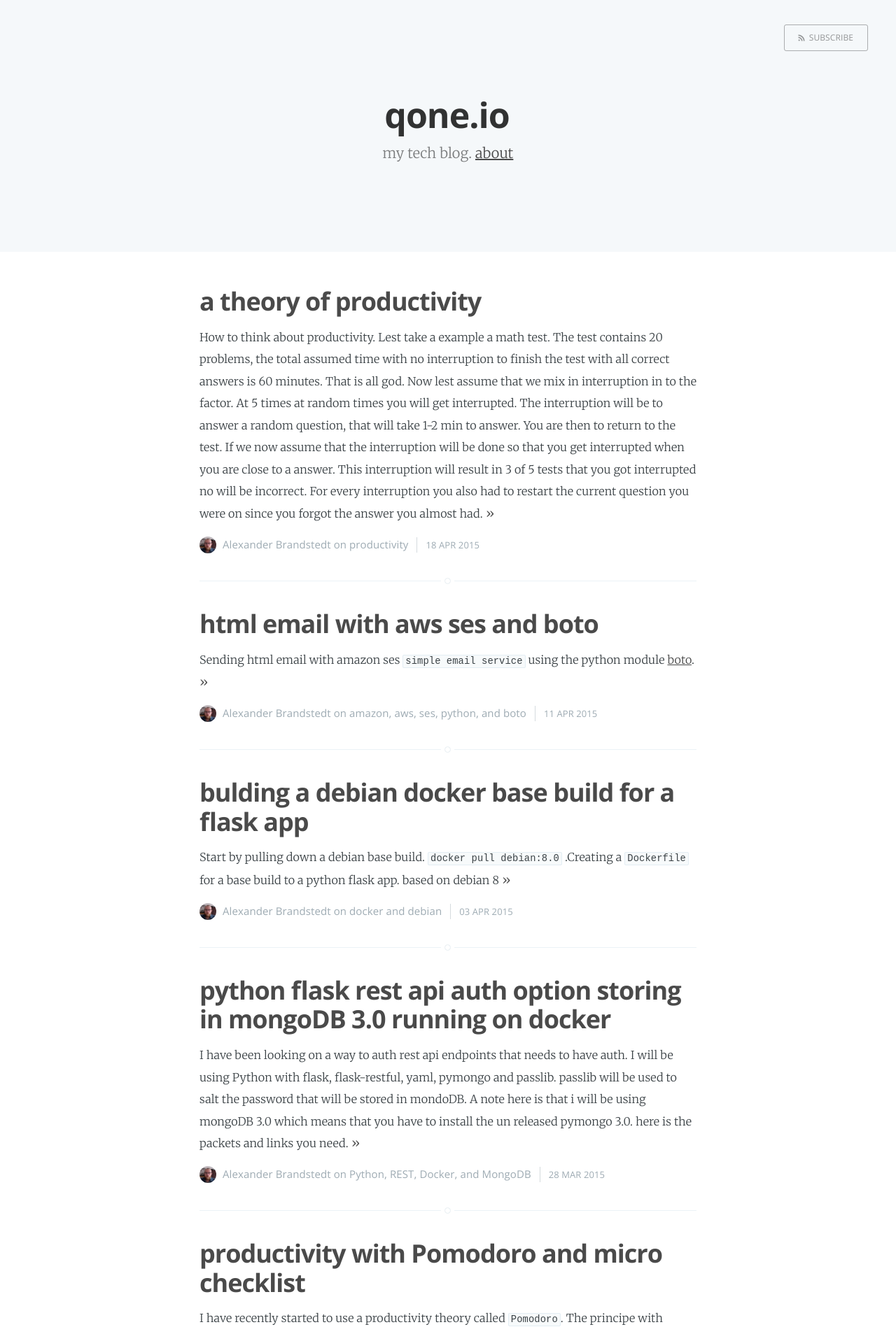
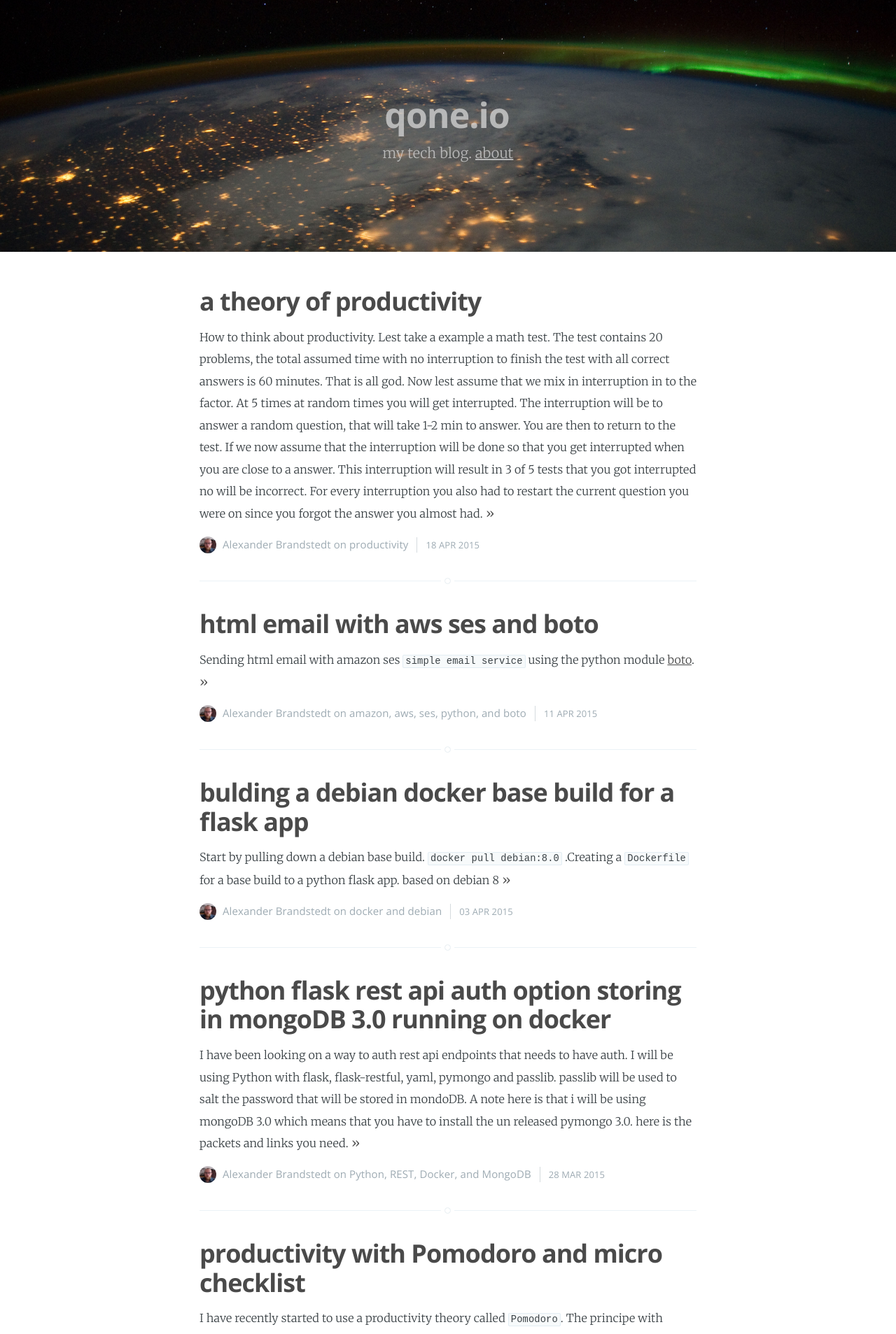
Before and after one commit to mad01/mad01.github.io, a Jekyll site: the page built from index.html, in a window 1280 px wide. Shown: the top 1907 px of the page at 70% size. Built offline with Jekyll 4.4.1, drawn with Linux system fonts in a browser that asks for light colours; Markdown is read by kramdown in place of the engine named in the settings; the list of posts is cut into pages by our own code.

Commit message:
adding a background image to the head and change of some css to change from black text to grey

```diff
--- a/assets/css/screen.css
+++ b/assets/css/screen.css
@@ -482,6 +482,7 @@ margin on the iframe, cause it breaks stuff. */
 }
 
 .main-header .inner {
+
     width: 80%;
 }
 
@@ -682,15 +683,19 @@ margin on the iframe, cause it breaks stuff. */
 .no-cover.main-header {
     min-height: 160px;
     max-height: 40%;
-    background: #f5f8fa;
+    background-image: url("/imgs/top_background.jpg")
 }
 
 .no-cover .page-title {
-    color: rgba(0,0,0,0.8);
+    color: rgba(207,207,207, 0.8);
+}
+
+.href-page-title {
+    color: rgba(207,207,207, 0.8);
 }
 
 .no-cover .page-description {
-    color: rgba(0,0,0,0.5);
+    color: rgba(207,207,207, 0.8);
 }
 
 .no-cover .main-nav.overlay .back-button,
--- a/index.html
+++ b/index.html
@@ -20,7 +20,7 @@ about: 'about.html'
             <h1 class="page-title">{{ site.name }}</h1>
             <h2 class="page-description">
                 {% if site.description %} {{ site.description }}. {% endif %}
-                {% if page.about %} <a href='{{ site.baseurl }}{{ page.about }}'> about </a> {% endif %}
+                {% if page.about %} <a class="href-page-title" href='{{ site.baseurl }}{{ page.about }}'> about </a> {% endif %}
             </h2>
         </div>
     </div>
```
Also changed, not shown: imgs/top_background.jpg (added).
